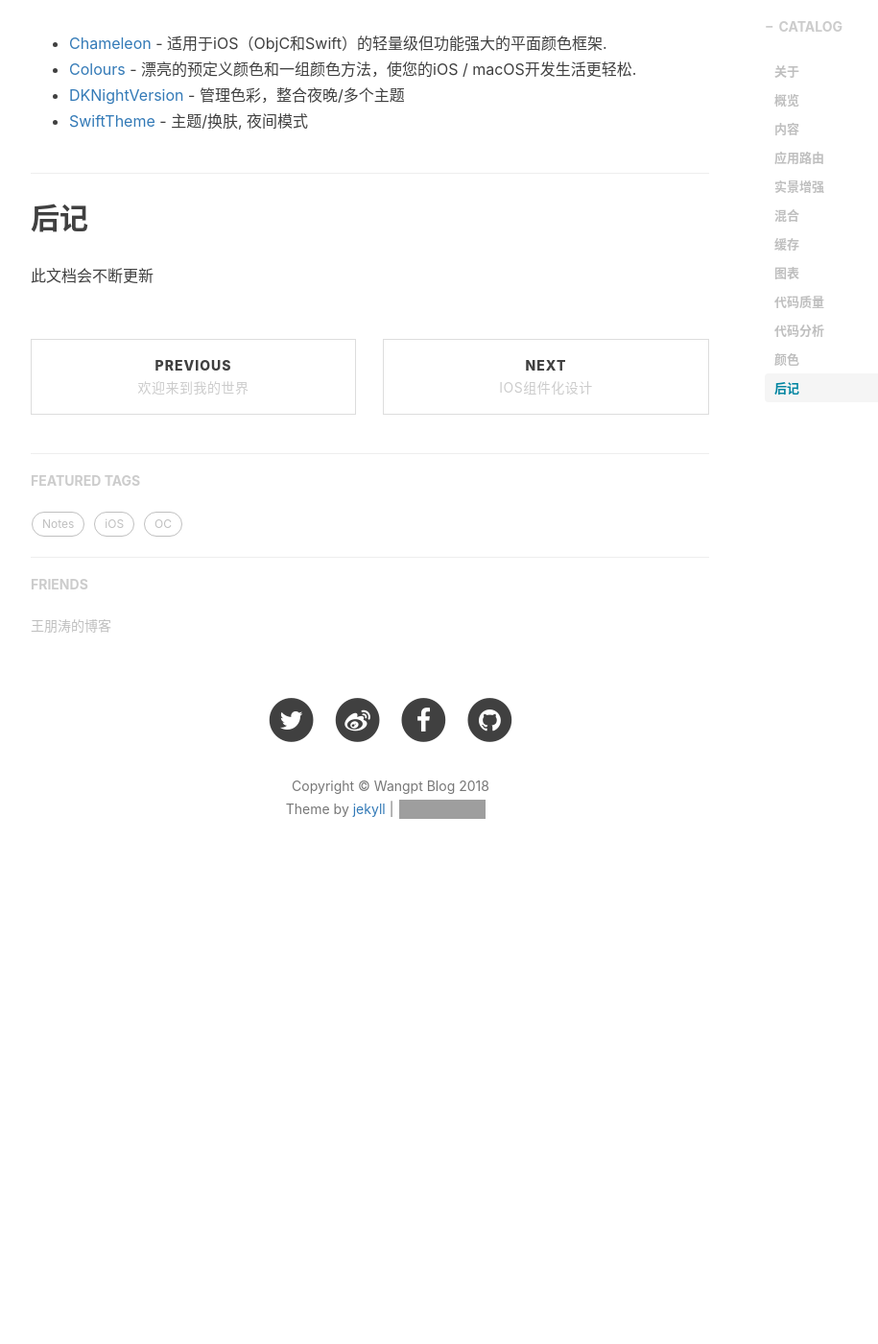
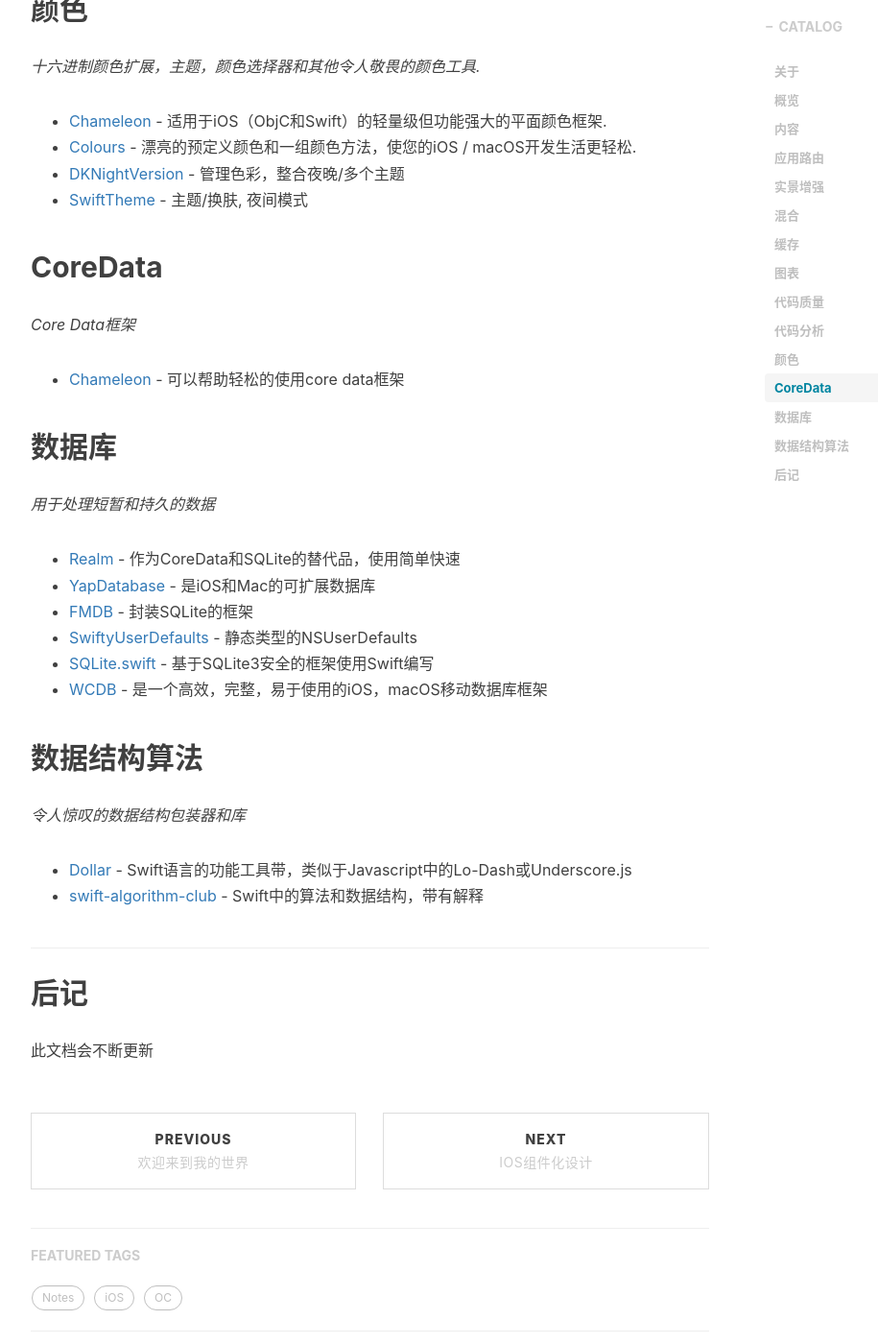
Before and after one commit to wangpt/wangpt.github.io, a Jekyll site: the page built from _posts/2018-08-29-vendor-github.markdown, in a window 1280 px wide and 1400 px high, scrolled down 2781 px. Shown: the whole window at 96% size, without its empty margins (233-1148 px from the left). Built offline with Jekyll 4.4.1, drawn with Linux system fonts in a browser that asks for light colours; nearby versions of some CDN libraries; comment, search, counter and statistics services are not loaded; before the commit the page ends 3728 px from its top, so only the background shows below that; grey boxes are pictures that could not be loaded.

Commit message:
add vendor blog

```diff
--- a/_posts/2018-08-29-vendor-github.markdown
+++ b/_posts/2018-08-29-vendor-github.markdown
@@ -30,6 +30,9 @@
 - [代码质量](#代码质量)
 - [代码分析](#代码分析)
 - [颜色](#颜色)
+- [CoreData](#CoreData)
+- [数据库](#数据库)
+- [数据结构算法](#数据结构算法)
 
 ## 内容
 ### 应用路由
@@ -90,6 +93,26 @@
 * [DKNightVersion](https://github.com/Draveness/DKNightVersion) - 管理色彩，整合夜晚/多个主题
 * [SwiftTheme](https://github.com/jiecao-fm/SwiftTheme) - 主题/换肤, 夜间模式
 
+## CoreData
+*Core Data框架*
+
+* [Chameleon](https://github.com/ViccAlexander/Chameleon) - 可以帮助轻松的使用core data框架
+
+## 数据库
+*用于处理短暂和持久的数据*
+
+* [Realm](https://github.com/realm/realm-cocoa) - 作为CoreData和SQLite的替代品，使用简单快速
+* [YapDatabase](https://github.com/yapstudios/YapDatabase) - 是iOS和Mac的可扩展数据库
+* [FMDB](https://github.com/ccgus/fmdb) - 封装SQLite的框架
+* [SwiftyUserDefaults](https://github.com/radex/SwiftyUserDefaults) - 静态类型的NSUserDefaults
+* [SQLite.swift](https://github.com/stephencelis/SQLite.swift) - 基于SQLite3安全的框架使用Swift编写
+* [WCDB](https://github.com/Tencent/wcdb) - 是一个高效，完整，易于使用的iOS，macOS移动数据库框架
+
+## 数据结构算法
+*令人惊叹的数据结构包装器和库*
+
+* [Dollar](https://github.com/ankurp/Dollar) - Swift语言的功能工具带，类似于Javascript中的Lo-Dash或Underscore.js
+* [swift-algorithm-club](https://github.com/raywenderlich/swift-algorithm-club) - Swift中的算法和数据结构，带有解释
 
 ---
 ## 后记
```
